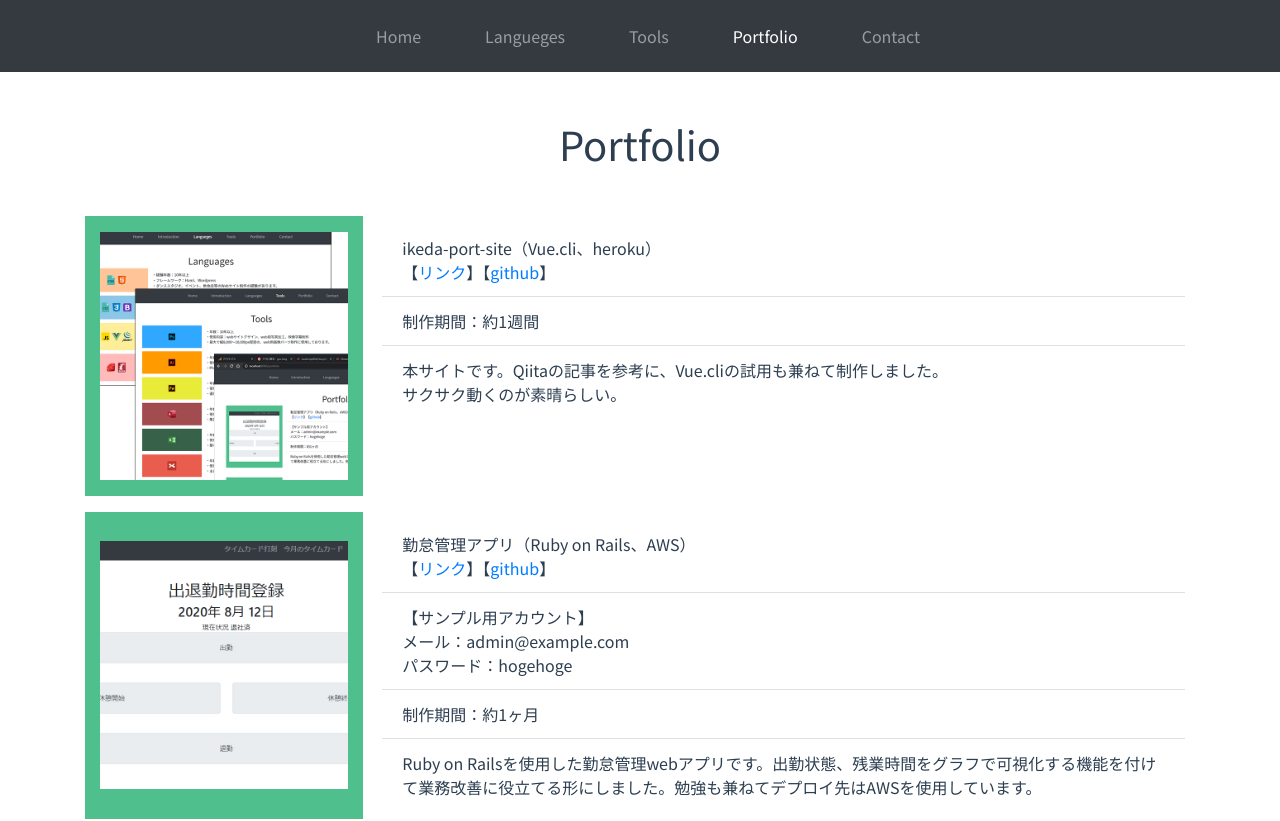
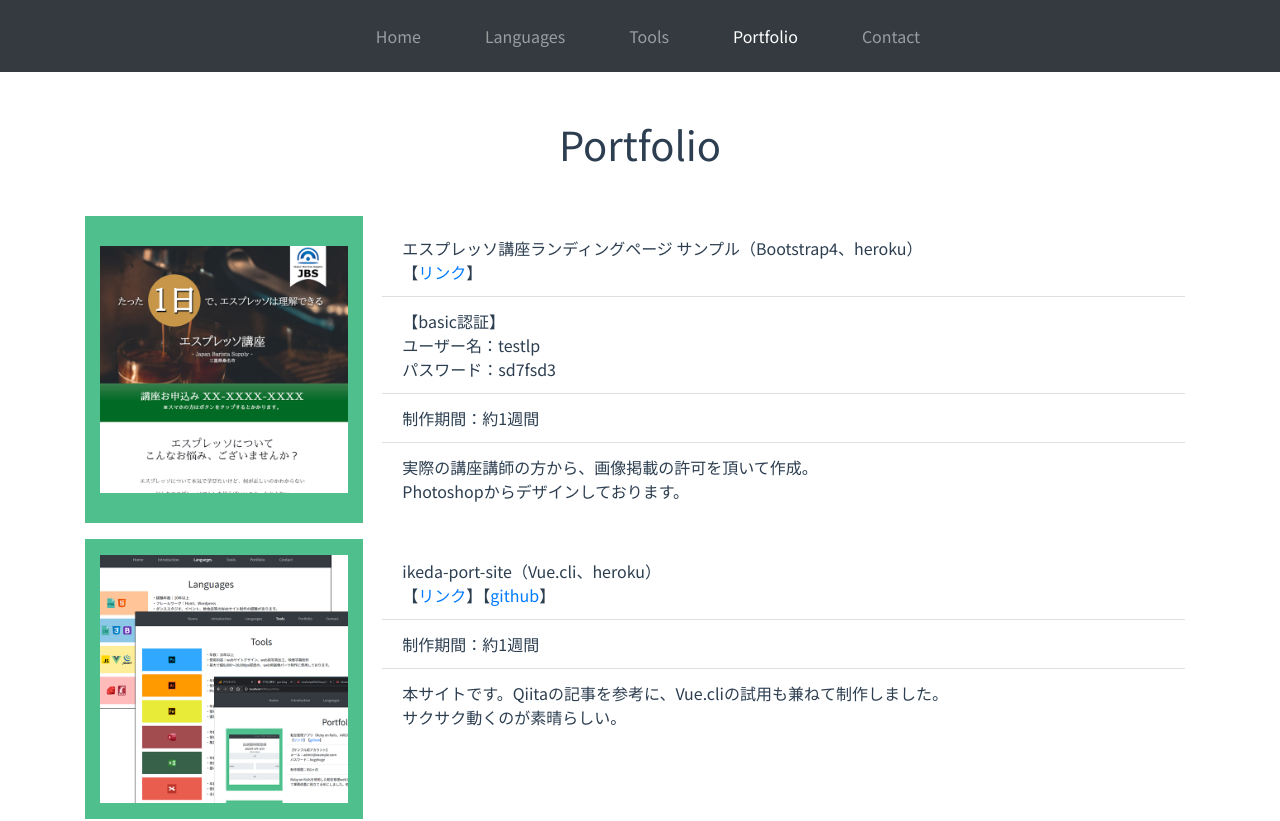
Before and after one commit to yuhkiikd/ikd-port-site, a Vue app: page /portfolio in a window 1280 px wide. Shown: the top 821 px of the page. Built offline with nearby package versions, Linux system fonts and the light colour scheme.

Commit message:
ポートフォリオ追加

```diff
--- a/src/App.vue
+++ b/src/App.vue
@@ -8,7 +8,7 @@
           <b-collapse is-nav id="nav-collapse" class="justify-content-center navbar-expand-sm">
             <b-navbar-nav class="navbar-nav mx-auto text-right">
               <b-nav-item to="/" exact-active-class="active" class="px-md-4 nav-link">Home</b-nav-item>
-              <b-nav-item to="/languages" exact-active-class="active" class="px-md-4 nav-link">Langueges</b-nav-item>
+              <b-nav-item to="/languages" exact-active-class="active" class="px-md-4 nav-link">Languages</b-nav-item>
               <b-nav-item to="/tools" exact-active-class="active" class="px-md-4 nav-link">Tools</b-nav-item>
               <b-nav-item to="/portfolio" exact-active-class="active" class="px-md-4 nav-link">Portfolio</b-nav-item>
               <b-nav-item to="/contact" exact-active-class="active" class="px-md-4 nav-link">Contact</b-nav-item>
--- a/src/views/Languages.vue
+++ b/src/views/Languages.vue
@@ -7,7 +7,7 @@
         <b-col cols="sm-8" class="label-content label-ribbon text-left py-3">
           <p class="mb-0">
             ・経験年数：10年以上<br>
-            ・フレームワーク：Haml、Wordpress<br>
+            ・フレームワーク：Haml<br>
             ・ダンススタジオ、イベント、飲食店等のWebサイト制作の経験があります。
           </p>
         </b-col>
--- a/src/views/Portfolio.vue
+++ b/src/views/Portfolio.vue
@@ -2,6 +2,19 @@
   <div class="portfolio">
     <Header>Portfolio</Header>
     <b-container class="bv-example-row container-fluid">
+      <b-row class="justify-content-md-center my-3">
+        <b-col cols="sm-3" class="label-title py-3 d-flex justify-content-center align-items-center"><a href="https://quiet-bayou-83350.herokuapp.com/"><img src="../assets/jbs.jpg" width="100%"></a></b-col>
+        <b-col cols="sm-9" class="label-content label-ribbon text-left py-md-2 py-sm-0">
+          <p class="mb-0">
+            <ul class="mb-0 list-group list-group-flush" height="100%">
+              <li class="list-group-item">エスプレッソ講座ランディングページ サンプル（Bootstrap4、heroku）<br>【<a href="https://quiet-bayou-83350.herokuapp.com/">リンク</a>】</li>
+              <li class="list-group-item">【basic認証】<br>ユーザー名：testlp<br>パスワード：sd7fsd3</li>
+              <li class="list-group-item">制作期間：約1週間</li>
+              <li class="list-group-item">実際の講座講師の方から、画像掲載の許可を頂いて作成。<br>Photoshopからデザインしております。</li>
+            </ul>
+          </p>
+        </b-col>
+      </b-row>
       <b-row class="justify-content-md-center my-3">
         <b-col cols="sm-3" class="label-title py-3 d-flex justify-content-center align-items-center"><a href="https://ikd-port-site.herokuapp.com/"><img src="../assets/portsite.jpg" width="100%"></a></b-col>
         <b-col cols="sm-9" class="label-content label-ribbon text-left py-md-2 py-sm-0">
```
Also changed, not shown: src/assets/jbs.jpg (added).
